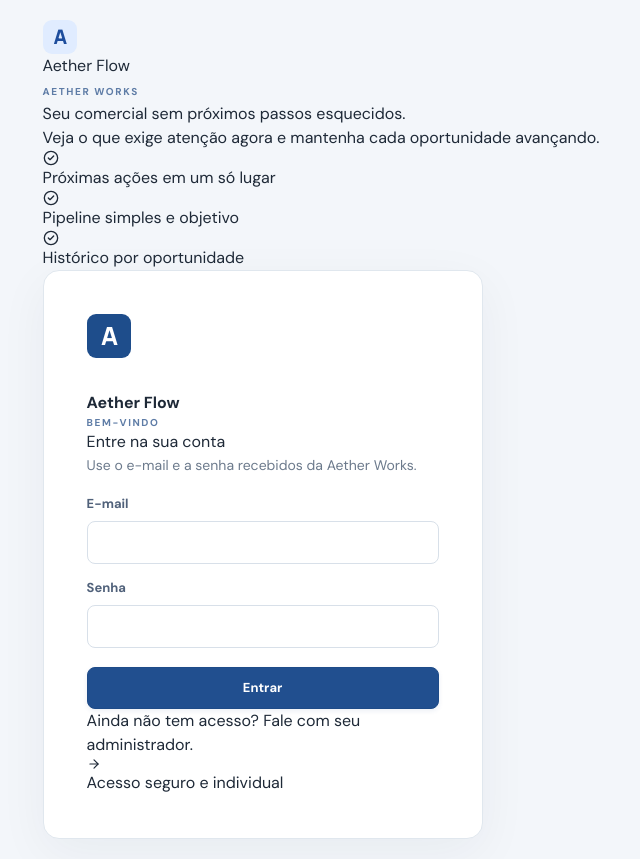
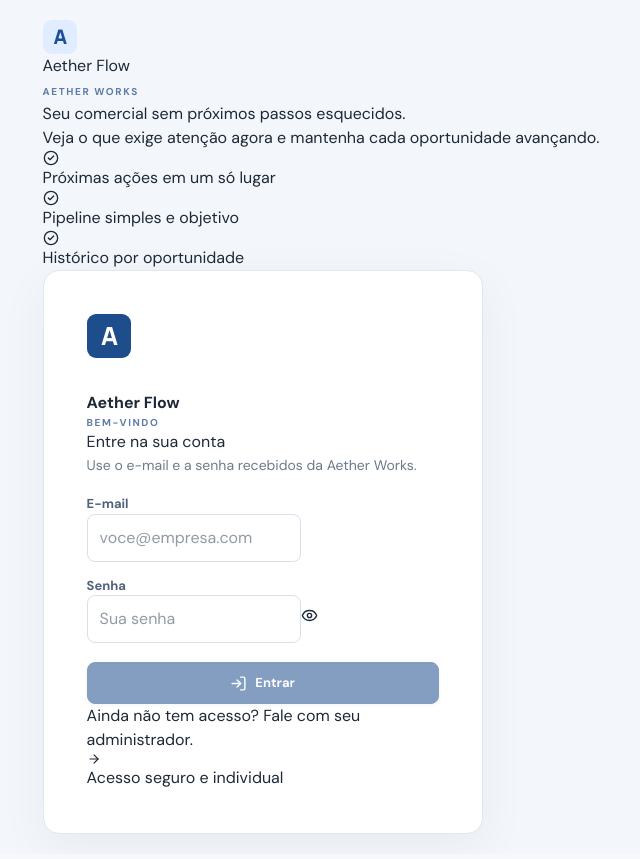
Before and after one commit to murilosuporte5-rgb/aether-flow, a Next.js app: page /login in a window 1280 px wide. Shown: the whole page, without its empty margins (319-959 px from the left). Built offline with nearby package versions, Linux system fonts and the light colour scheme; no server answers.

Commit message:
Improve login form usability

```diff
--- a/app/login/form.tsx
+++ b/app/login/form.tsx
@@ -1,10 +1,11 @@
 'use client';
 import {useState} from 'react';
+import {Eye,EyeOff,LogIn} from 'lucide-react';
 import {useRouter} from 'next/navigation';
 import {createClient} from '@/lib/supabase/browser';
 
 export default function LoginForm(){
- const [email,setEmail]=useState(''),[password,setPassword]=useState(''),[busy,setBusy]=useState(false),[error,setError]=useState('');
+ const [email,setEmail]=useState(''),[password,setPassword]=useState(''),[show,setShow]=useState(false),[busy,setBusy]=useState(false),[error,setError]=useState('');
  const router=useRouter();
 
  async function passwordLogin(e:React.FormEvent){
@@ -13,14 +14,25 @@ export default function LoginForm(){
    const {error}=await createClient().auth.signInWithPassword({email:email.trim().toLowerCase(),password});
    if(error)throw error;
    router.replace('/');router.refresh();
-  }catch{setError('E-mail ou senha inválidos.')}
+  }catch{setError('E-mail ou senha não conferem. Verifique os dados e tente novamente.')}
   finally{setBusy(false)}
  }
 
- return <form className="login-form" onSubmit={passwordLogin}>
-  <label>E-mail<input type="email" value={email} onChange={e=>setEmail(e.target.value)} autoComplete="username" required/></label>
-  <label>Senha<input type="password" value={password} onChange={e=>setPassword(e.target.value)} autoComplete="current-password" required/></label>
+ return <form className="login-form login-form-v2" onSubmit={passwordLogin}>
+  <div className="field-group">
+   <label htmlFor="login-email">E-mail</label>
+   <input id="login-email" type="email" value={email} onChange={e=>setEmail(e.target.value)} autoComplete="username" placeholder="voce@empresa.com" required/>
+  </div>
+  <div className="field-group">
+   <label htmlFor="login-password">Senha</label>
+   <div className="password-field">
+    <input id="login-password" type={show?'text':'password'} value={password} onChange={e=>setPassword(e.target.value)} autoComplete="current-password" placeholder="Sua senha" required/>
+    <button type="button" onClick={()=>setShow(v=>!v)} aria-label={show?'Ocultar senha':'Mostrar senha'}>{show?<EyeOff size={17}/>:<Eye size={17}/>}</button>
+   </div>
+  </div>
   {error&&<p role="alert" className="form-error">{error}</p>}
-  <button type="submit" className="primary login-action" disabled={busy}>{busy?'Entrando…':'Entrar'}</button>
+  <button type="submit" className="primary login-action" disabled={busy||!email||!password}>
+   <LogIn size={17}/>{busy?'Entrando…':'Entrar'}
+  </button>
  </form>;
 }
```
